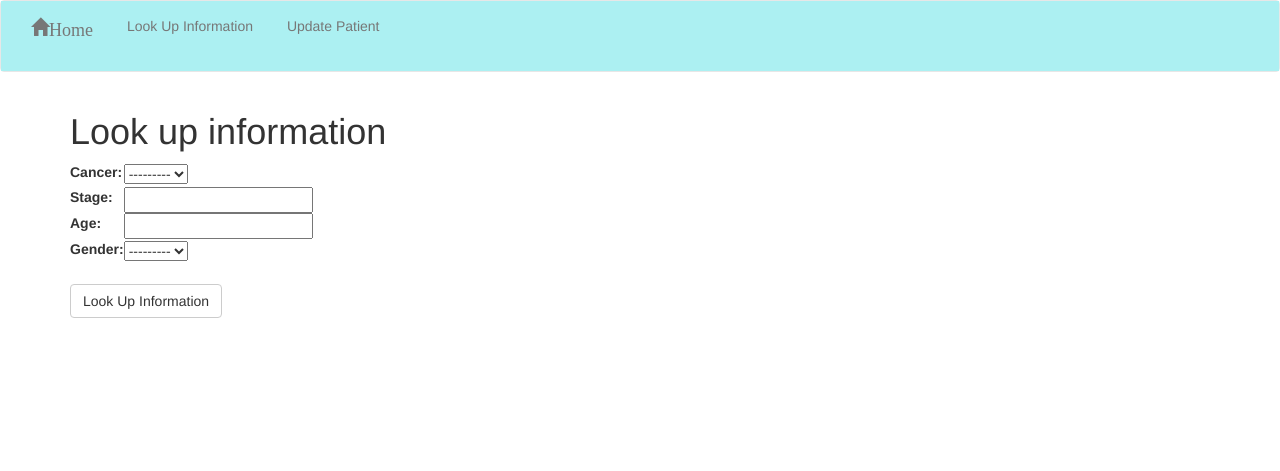
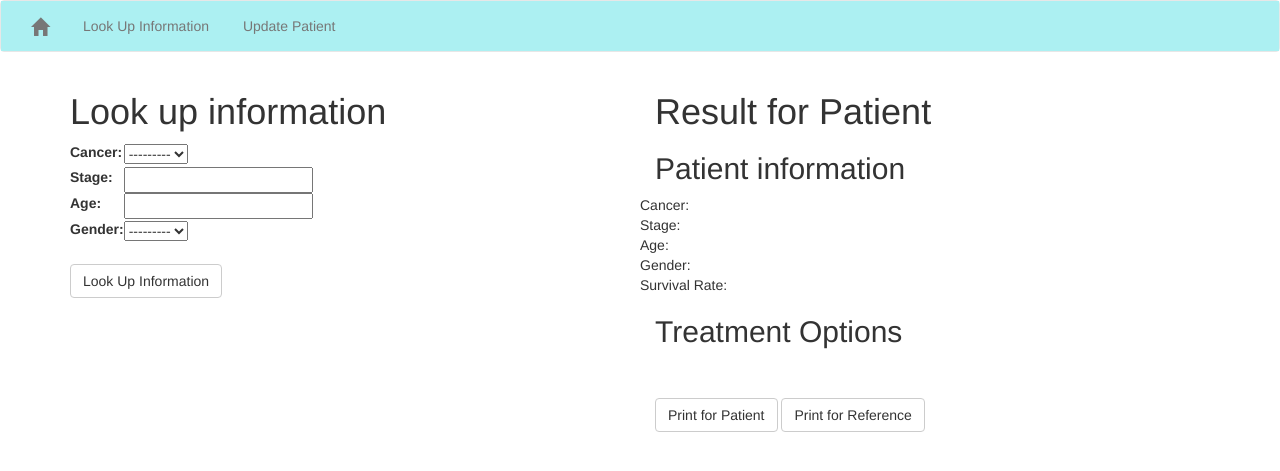
Before and after one commit to mwchen/6872-cancerprognosis, a Django app: page /lookup/ in a window 1280 px wide. Shown: the top 471 px of the page. Run offline with Django 3.2, Linux system fonts and the light colour scheme; data that the repository does not hold is empty; some libraries are stand-ins or nearby versions.

Commit message:
modified code to use an AJAX approach for loading the results, but the JSON results are not being returned. Also, the results.html is obsolete but have not been deleted yet.

```diff
--- /dev/null
+++ b/cancerPrognosis/progApp/static/js/main.js
@@ -0,0 +1,71 @@
+$('#look-up-form').on('submit', function(event) {
+	event.preventDefault();
+	look_up();
+});
+
+// AJAX for posting
+function look_up() {
+	console.log("look up is working");
+	$.ajax({
+        url : "../lookup/", // the endpoint
+        type : "POST", // http method
+        data: { csrfmiddlewaretoken: "{{ csrf_token }}"},
+        //data : { lookup : $('#look-up-form').val() }, // data sent with the post request
+
+        // handle a successful response
+        success : function(json) {
+            //$('#look-up-form').val(''); // remove the value from the input
+            console.log(json); // log the returned json to the console
+            console.log("success"); // another sanity check
+            update_fields(json);
+        },
+
+        // handle a non-successful response
+        error : function(xhr,errmsg,err) {
+            $('#results').html("<div class='alert-box alert radius' data-alert>Oops! We have encountered an error: "+errmsg+
+                " <a href='#' class='close'>&times;</a></div>"); // add the error to the dom
+            console.log(xhr.status + ": " + xhr.responseText); // provide a bit more info about the error to the console
+        }
+    });
+}
+
+function update_fields(result) {
+    $.each(result, function(key, value) {
+        // If the key is a treatment, we want to populate the treatment.
+        if (key == "treatments") {
+
+            var treatmentOptions = result[key];
+            for (i=0; i < treatmentOptions.length; i++) {
+                var currentTreatment = treatmentOptions[i];
+                var treatmentDiv = document.createElement('div');
+                treatmentDiv.className = "row treatment";
+
+                // Add treatment name.
+                var treatmentName = document.createElement('div');
+                treatmentName.innerHTML="Treatment: " + currentTreatment['name'];
+                treatmentName.className = "treatment-name col-md-3";
+
+                // Add treatment cost.
+                var treatmentCost = document.createElement('div');
+                treatmentCost.innerHTML="Cost: " + currentTreatment['cost'];
+                treatmentCost.className = "treatment-cost col-md-3";
+
+                // Add treatment quality of life.
+                var treatmentQOL = document.createElement('div');
+                treatmentQOL.innerHTML="Quality of Life: " + currentTreatment['quality_of_life'];
+                treatmentQOL.className = "treatment-quality-of-life col-md-3";
+
+                treatmentDiv.appendChild(treatmentName);
+                treatmentDiv.appendChild(treatmentCost);
+                treatmentDiv.appendChild(treatmentQOL);
+                document.getElementById('treatments').appendChild(treatmentDiv);
+            }
+        }
+
+        // If it is another field (not a treatment), fill it in accordingly.
+        else if (document.getElementById(key) != null) {
+            var child = document.getElementById(key);
+            child.innerHTML += value;
+        }
+    });
+}
--- a/cancerPrognosis/progApp/templates/progApp/lookup.html
+++ b/cancerPrognosis/progApp/templates/progApp/lookup.html
@@ -15,19 +15,19 @@
             <div class="container-fluid">
                 <div class="collapse navbar-collapse" id="bs-example-navbar-collapse-1">
                     <ul class="nav navbar-nav">
-      				<li><a class="navbar-brand glyphicon glyphicon-home" aria-hidden="true" href="..">Home</a></li>
-					<li><a href="lookup/">Look Up Information</a> <br></li>
-	        		<li><a href="updatePatient/">Update Patient</a></li>
+                    <li><a class="navbar-brand glyphicon glyphicon-home" aria-hidden="true" href=".."></a></li>
+                    <li><a href="/lookup/">Look Up Information</a></li>
+                    <li><a href="/updatePatient/">Update Patient</a></li>
                     </ul>
                 </div>
             </div>
         </nav>
 
         <div id="main" class="container" role="main">
-			<div id = "look-up-info-container" >
+            <div class="row">
+                <div id = "look-up-info-container" class="col-md-6" >
                     <h1>Look up information</h1>
-				<form id="look_up_form" method="post" action='/lookup/'>
-
+                    <form id="look-up-form" method="post" action='/lookup/'>
                         {% csrf_token %}
                         <table>
                             {{form.as_table}}
@@ -46,8 +46,28 @@
                         </ul> -->
                         <br>
 
-					<input type="submit" class="btn btn-default" name="submit" value="Look Up Information" />
+                        <input type="submit" class="btn btn-default" name="submit" value="Look Up Information"/>
                     </form>
+                </div>
+                <div id="results-container" class="col-md-6">
+                    <h1>Result for Patient</h1>
+                    <h2> Patient information </h2>
+                    <div class="row main-text" id="cancer"> Cancer: </div>
+                    <div class="row main-text" id="stage"> Stage: </div>
+                    <div class="row main-text" id="age"> Age: </div>
+                    <div class="row main-text" id="gender"> Gender: </div>
+                    <div class="row main-text" id="survivalRate"> Survival Rate: </div>
+
+                    <div class="treatment-group" id="treatments">
+                        <h2> Treatment Options </h2>
+                    </div>
+
+                    <br>
+                    <br>
+
+                    <button type="button" class="btn btn-default"> Print for Patient </button>
+                    <button type="button" class="btn btn-default"> Print for Reference </button>
+                </div>
             </div>
         </div>
 
@@ -57,5 +77,6 @@
         <script src="https://ajax.googleapis.com/ajax/libs/jquery/1.11.1/jquery.min.js"></script>
         <!-- Include all compiled plugins (below), or include individual files as needed -->
         <script src="{% static "bootstrap/js/bootstrap.min.js" %}"></script>
+        <script src="{% static "js/main.js" %}" type="text/javascript"></script>
     </body>
 </html>
--- a/cancerPrognosis/progApp/views.py
+++ b/cancerPrognosis/progApp/views.py
@@ -1,9 +1,10 @@
-from django.http import HttpResponse
+from django.http import JsonResponse, HttpResponse
 from django.shortcuts import render_to_response
-from django.template import RequestContext, loader
+from django.template import Context, loader, RequestContext
+from django.views.decorators.csrf import csrf_exempt
+import json
 from models import *
 from progApp.forms import LookUpForm
-import json
 
 def index(request):
 	# Obtain the context from the HTTP request.
@@ -12,13 +13,14 @@ def index(request):
 	return render_to_response('progApp/index.html', context)
 
 # Doctors can look up information regarding a patient.
+@csrf_exempt
 def lookup(request):
 	# Obtain the context from the HTTP request.
 	context = RequestContext(request)
 
 	# Check to see if it is an HTTP POST.
 	if request.method == 'POST':
-		form = LookUpForm(request.POST)
+		#form = LookUpForm(request.POST)
 
 		# Have we been provided with a valid form?
 		# Would normally check this but this doesn't make sense because we are prepopulating.
@@ -33,9 +35,8 @@ def lookup(request):
 		# else:
 		# 	# The supplied form contained errors - just print them to the terminal.
 		# 	print form.errors
-		json_data = getCancerProg(request)
-		#return results(request, json_response)
-		return render_to_response('progApp/results.html', {'json_data': json_data})
+		#json_data = getCancerProg(request)
+		return getCancerProg(request)
 	else:
 		# If the request was not a POST, display the form to enter details.
 		form = LookUpForm()
@@ -203,8 +204,8 @@ def getCancerProg(request):
 			json_response = json.dumps(response)
 			'''
 			return HttpResponse(json_response, content_type='application/json')
-	except:
-		return HttpResponse("bad request", status = 500)
+	except Exception as e:
+		return HttpResponse("bad request %s (%s)" % (e.message, type(e)), status = 500)
 
 def getDetails(request):
 	try:
```
Also changed, not shown: cancerPrognosis/progApp/static/js/progApp-ajax.js (deleted, +0 -18 lines), cancerPrognosis/progApp/templates/progApp/index.html (+12 -9 lines), cancerPrognosis/progApp/templates/progApp/results.html (+8 -15 lines). Lines whose indentation alone changed are shown as unchanged.
